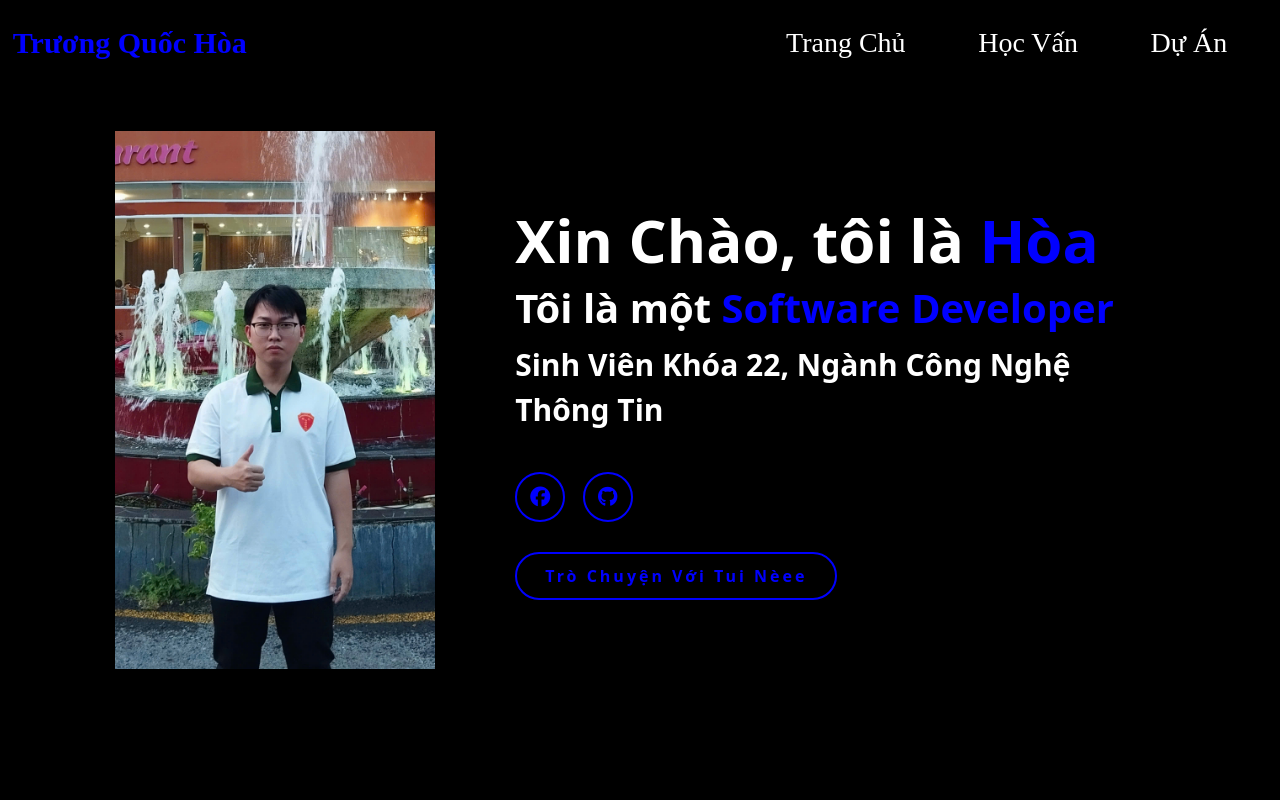
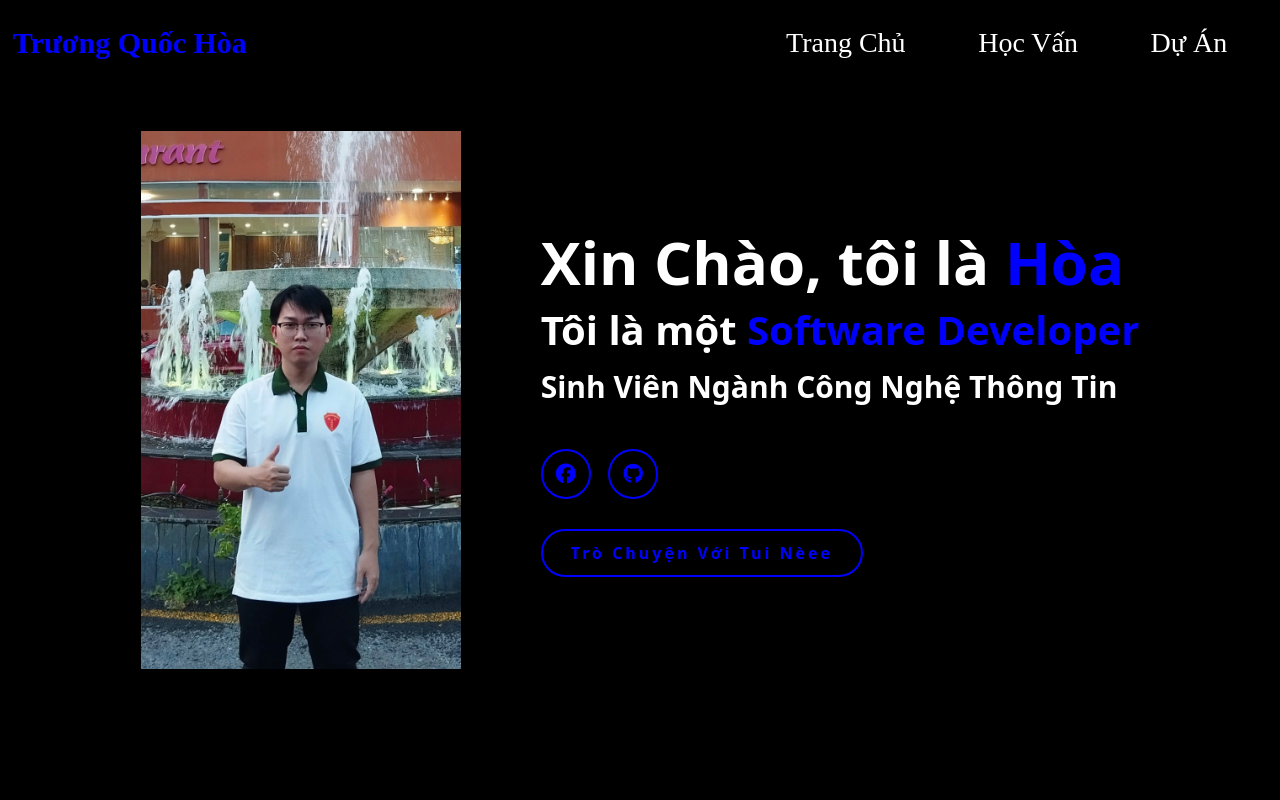
Before and after one commit to TruongQuocHoa/GioiThieu, a plain HTML site: page index.html in a window 1280 px wide. Shown: the top 800 px of the page. Drawn offline with nearby package versions, Linux system fonts and the light colour scheme; files that its build step writes are made by us from their sources.

Commit message:
Update index.html

```diff
--- a/index.html
+++ b/index.html
@@ -29,7 +29,7 @@
             <h1>Xin Chào, tôi là <span>Hòa</span></h1>
             <h3>Tôi là một <span>Software Developer</span> </h3>
             <p style="font-size: 30px; font-weight: 700;">
-                Sinh Viên Khóa 22, Ngành Công Nghệ Thông Tin
+                Sinh Viên Ngành Công Nghệ Thông Tin
             </p>
             <div class="social-icons">
                 <a href="https://www.facebook.com/QuocHoaaaa" target="_blank"><i class="fa-brands fa-facebook"></i></a>
```
